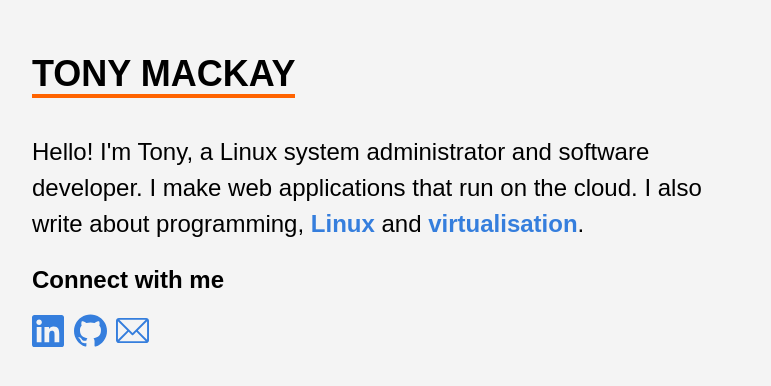
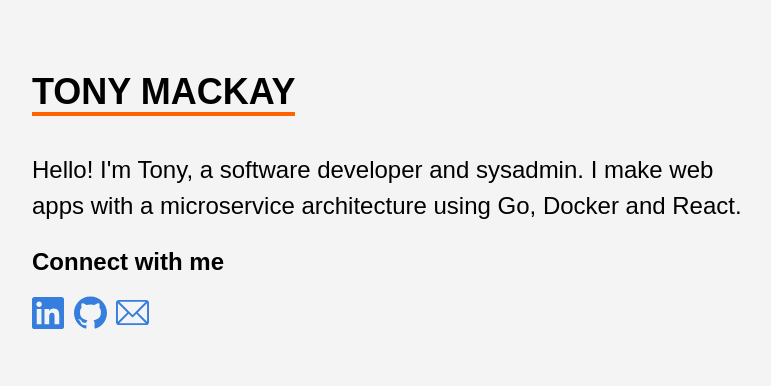
Before and after one commit to tonymackay/tonymackay.net, a plain HTML site: page index.html in a window 1280 px wide. Shown: the part 186-572 px from the top of the page, without its empty margins (96-867 px from the left). Drawn offline with Linux system fonts and the light colour scheme.

Commit message:
Update bio

```diff
--- a/index.html
+++ b/index.html
@@ -13,11 +13,8 @@
 
         <h1 class="f3 f2-ns ttu bb bw2 b--orange di">Tony Mackay</h1>
         <p class="fw5 f4 f3-ns pt3 lh-copy measure">
-            Hello! I'm Tony, a Linux system administrator and software developer.
-            I make web applications that run on the cloud.
-            I also write about programming, <a class="fw6 link dim blue"
-                href="https://graspingtech.com/tags/linux/">Linux</a> and <a class="fw6 link dim blue"
-                href="https://graspingtech.com/tags/virtualization/">virtualisation</a>.
+            Hello! I'm Tony, a software developer and sysadmin.
+            I make web apps with a microservice architecture using Go, Docker and React.
         </p>
 
         <h2 class="fw6 f4 f3-ns">Connect with me</h2>
```
